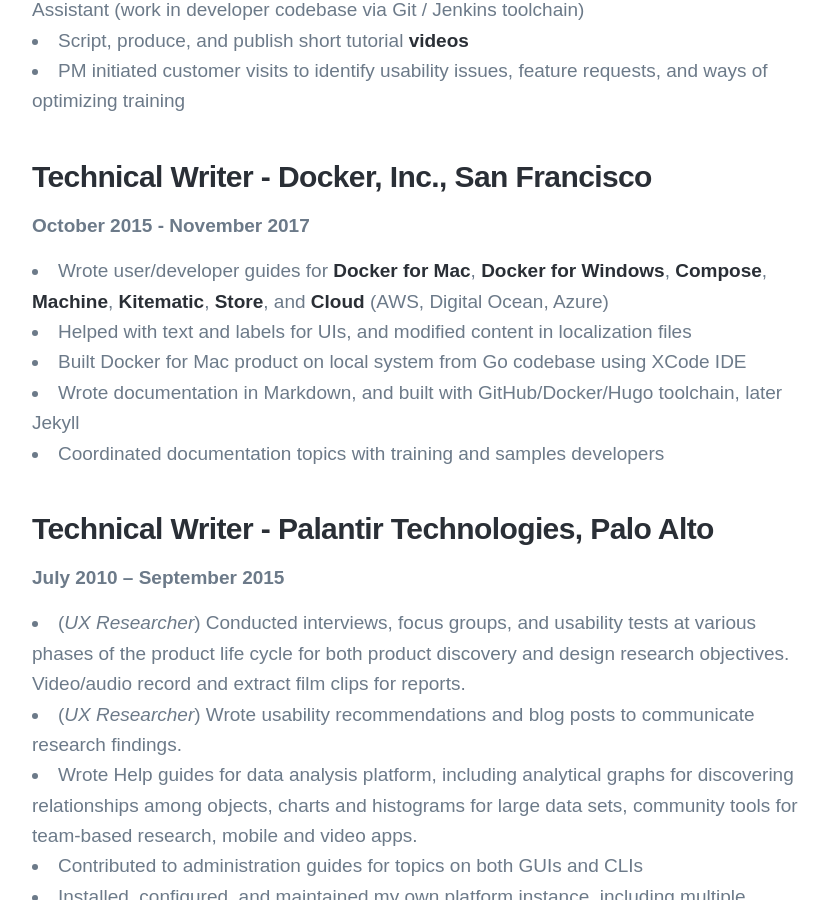
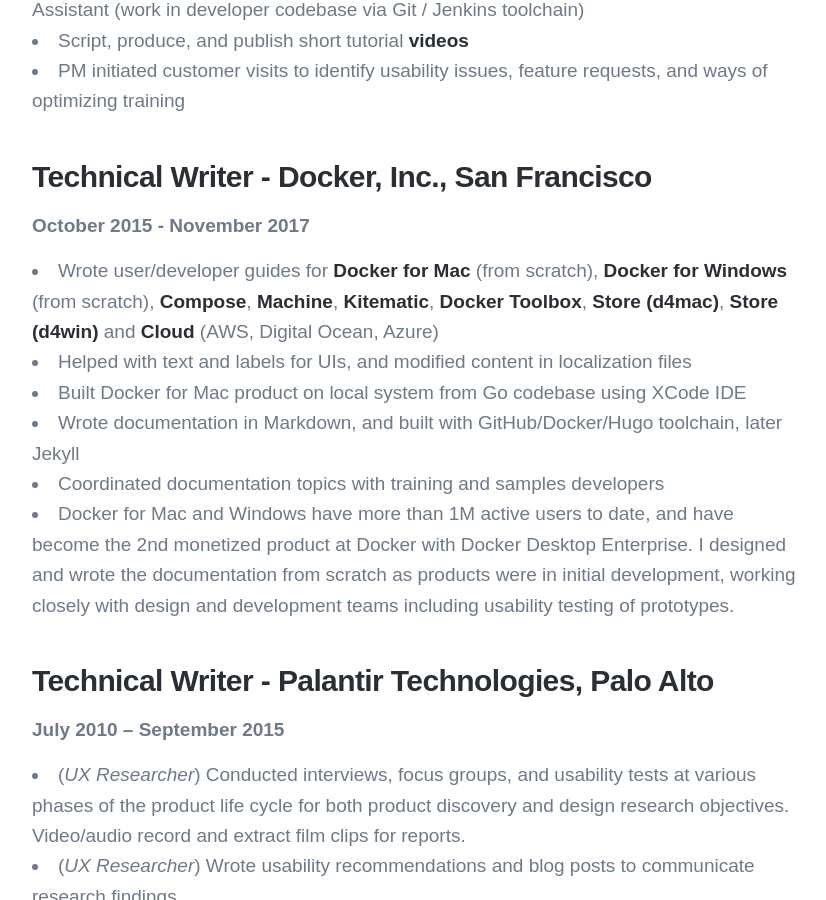
Before and after one commit to londoncalling/slow-motion-stories, a Jekyll site: the page built from _pages/portfolio.md, in a window 1280 px wide and 900 px high, scrolled down 904 px. Shown: the whole window, without its empty margins (224-1050 px from the left). Built offline with Jekyll 4.4.1, drawn with Linux system fonts in a browser that asks for light colours; nearby versions of some CDN libraries; some web fonts are replaced.

Commit message:
portfolio updates re: Docker

```diff
--- a/_pages/portfolio.md
+++ b/_pages/portfolio.md
@@ -22,11 +22,12 @@
 
 **October 2015 - November 2017**
 
-* Wrote user/developer guides for [Docker for Mac](https://docs.docker.com/docker-for-mac/), [Docker for Windows](https://docs.docker.com/docker-for-windows/), [Compose](https://docs.docker.com/compose/overview/), [Machine](https://docs.docker.com/machine/overview/), [Kitematic](https://docs.docker.com/kitematic/userguide/), [Store](https://hub.docker.com/editions/community/docker-ce-desktop-mac), and [Cloud](https://docs.docker.com/v1.13/docker-cloud/) (AWS, Digital Ocean, Azure)
+* Wrote user/developer guides for [Docker for Mac](https://docs.docker.com/docker-for-mac/) (from scratch), [Docker for Windows](https://docs.docker.com/docker-for-windows/) (from scratch), [Compose](https://docs.docker.com/compose/overview/), [Machine](https://docs.docker.com/machine/overview/), [Kitematic](https://docs.docker.com/kitematic/userguide/), [Docker Toolbox](https://docs.docker.com/toolbox/overview/), [Store (d4mac)](https://hub.docker.com/editions/community/docker-ce-desktop-mac), [Store (d4win)](https://hub.docker.com/editions/community/docker-ce-desktop-windows) and [Cloud](https://docs.docker.com/v1.13/docker-cloud/) (AWS, Digital Ocean, Azure)
 * Helped with text and labels for UIs, and modified content in localization files
 * Built Docker for Mac product on local system from Go codebase using XCode IDE
 * Wrote documentation in Markdown, and built with GitHub/Docker/Hugo toolchain, later Jekyll
 * Coordinated documentation topics with training and samples developers
+* Docker for Mac and Windows have more than 1M active users to date, and have become the 2nd monetized product at Docker with Docker Desktop Enterprise. I designed and wrote the documentation from scratch as products were in initial development, working closely with design and development teams including usability testing of prototypes.
 
 ### Technical Writer - Palantir Technologies, Palo Alto
 
```
Also changed, not shown: 9 other files.
